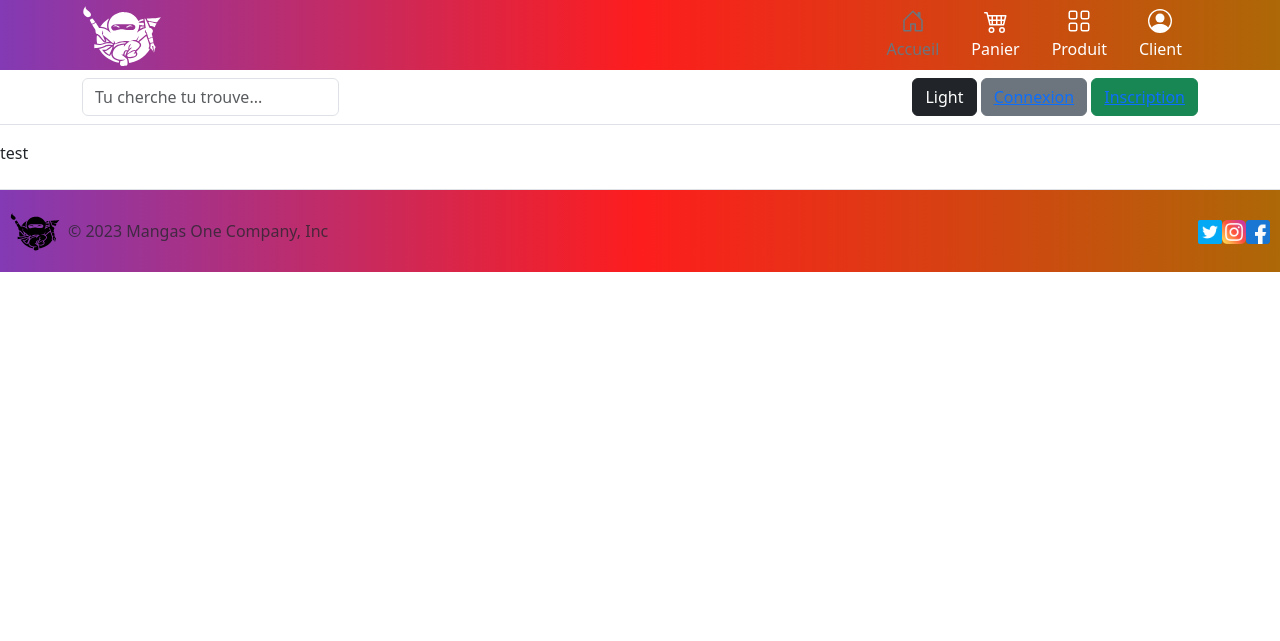
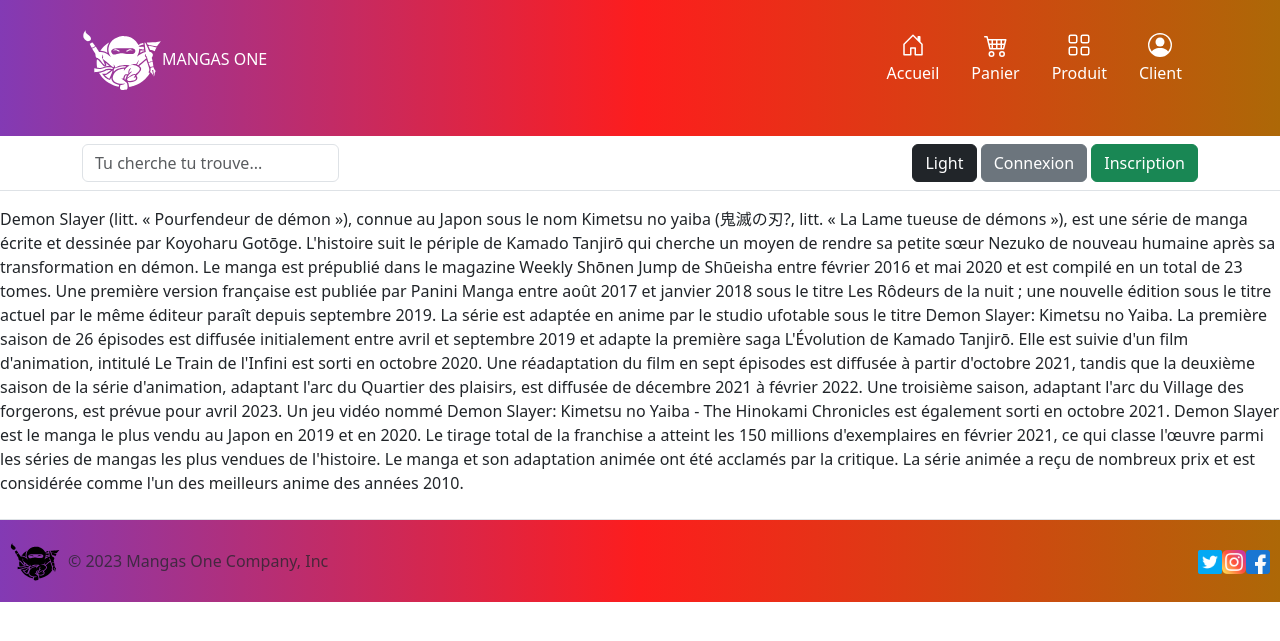
Before and after one commit to remimoul/Mangas-One, a PHP site: page /www_sitenweb_com/index.php in a window 1280 px wide. Shown: the top 641 px of the page. Run offline with PHP 8.4, Linux system fonts and the light colour scheme.

Commit message:
maj fin de journée

```diff
--- a/header.php
+++ b/header.php
@@ -1,7 +1,13 @@
 <style>
    .lacouleur{
+       padding-top: 3vh;
        background: rgb(131,58,180);
        background: linear-gradient(90deg, rgba(131,58,180,1) 0%, rgba(253,29,29,1) 50%, rgba(173,104,7,1) 100%);
+       height: 17vh;
+   }
+   #colorbutton {
+       color: white;
+       text-decoration: inherit;
    }
 </style>
 
@@ -29,12 +35,12 @@
         <div class="container">
             <div class="d-flex flex-wrap align-items-center justify-content-center justify-content-lg-start">
                 <a href="./index.php" class="d-flex align-items-center my-2 my-lg-0 me-lg-auto text-white text-decoration-none">
-                    <img  id="logoone" width="80" height="70" src="logo/logomangasone.svg">
+                    <img  id="logoone" width="80" height="70" src="logo/logomangasone.svg"> MANGAS ONE
                 </a>
 
                 <ul class="nav col-12 col-lg-auto my-2 justify-content-center my-md-0 text-small">
                     <li>
-                        <a href="#" class="nav-link text-secondary">
+                        <a href="./index.php" class="nav-link text-white">
                             <svg class="bi d-block mx-auto mb-1" width="24" height="24"><use xlink:href="#home"/></svg>
 
                             Accueil
@@ -72,8 +78,8 @@
             <div class="text-end">
                 <button id="togglemode" type="button" class="btn btn-dark">Light</button>
 
-                <button type="button" class="btn btn-secondary"><a href="./connexion.php">Connexion</a> </button>
-                <button type="button" class="btn btn-success"><a href="./inscription.php">Inscription</a></button>
+                <button  type="button" class="btn btn-secondary"><a id="colorbutton" href="./connexion.php">Connexion</a> </button>
+                <button  type="button" class="btn btn-success"><a id="colorbutton" href="./inscription.php">Inscription</a></button>
             </div>
         </div>
     </div>
--- a/index.php
+++ b/index.php
@@ -18,12 +18,11 @@
 
 <?php require_once ('header.php'); ?>
 
+Demon Slayer (litt. « Pourfendeur de démon »), connue au Japon sous le nom Kimetsu no yaiba (鬼滅の刃?, litt. « La Lame tueuse de démons »), est une série de manga écrite et dessinée par Koyoharu Gotōge. L'histoire suit le périple de Kamado Tanjirō qui cherche un moyen de rendre sa petite sœur Nezuko de nouveau humaine après sa transformation en démon.
 
-<?php
-echo "test";
-?>
+Le manga est prépublié dans le magazine Weekly Shōnen Jump de Shūeisha entre février 2016 et mai 2020 et est compilé en un total de 23 tomes. Une première version française est publiée par Panini Manga entre août 2017 et janvier 2018 sous le titre Les Rôdeurs de la nuit ; une nouvelle édition sous le titre actuel par le même éditeur paraît depuis septembre 2019. La série est adaptée en anime par le studio ufotable sous le titre Demon Slayer: Kimetsu no Yaiba. La première saison de 26 épisodes est diffusée initialement entre avril et septembre 2019 et adapte la première saga L'Évolution de Kamado Tanjirō. Elle est suivie d'un film d'animation, intitulé Le Train de l'Infini est sorti en octobre 2020. Une réadaptation du film en sept épisodes est diffusée à partir d'octobre 2021, tandis que la deuxième saison de la série d'animation, adaptant l'arc du Quartier des plaisirs, est diffusée de décembre 2021 à février 2022. Une troisième saison, adaptant l'arc du Village des forgerons, est prévue pour avril 2023. Un jeu vidéo nommé Demon Slayer: Kimetsu no Yaiba - The Hinokami Chronicles est également sorti en octobre 2021.
 
-
+Demon Slayer est le manga le plus vendu au Japon en 2019 et en 2020. Le tirage total de la franchise a atteint les 150 millions d'exemplaires en février 2021, ce qui classe l'œuvre parmi les séries de mangas les plus vendues de l'histoire. Le manga et son adaptation animée ont été acclamés par la critique. La série animée a reçu de nombreux prix et est considérée comme l'un des meilleurs anime des années 2010.
 
 
 </body>
--- a/style.css
+++ b/style.css
@@ -32,6 +32,10 @@ body.dark {
         color: #333;
     }
 
+#colorbutton {
+    color: white;
+    text-decoration: inherit;
+}
 
 /*
 @media (prefers-color-scheme: light) {
```
